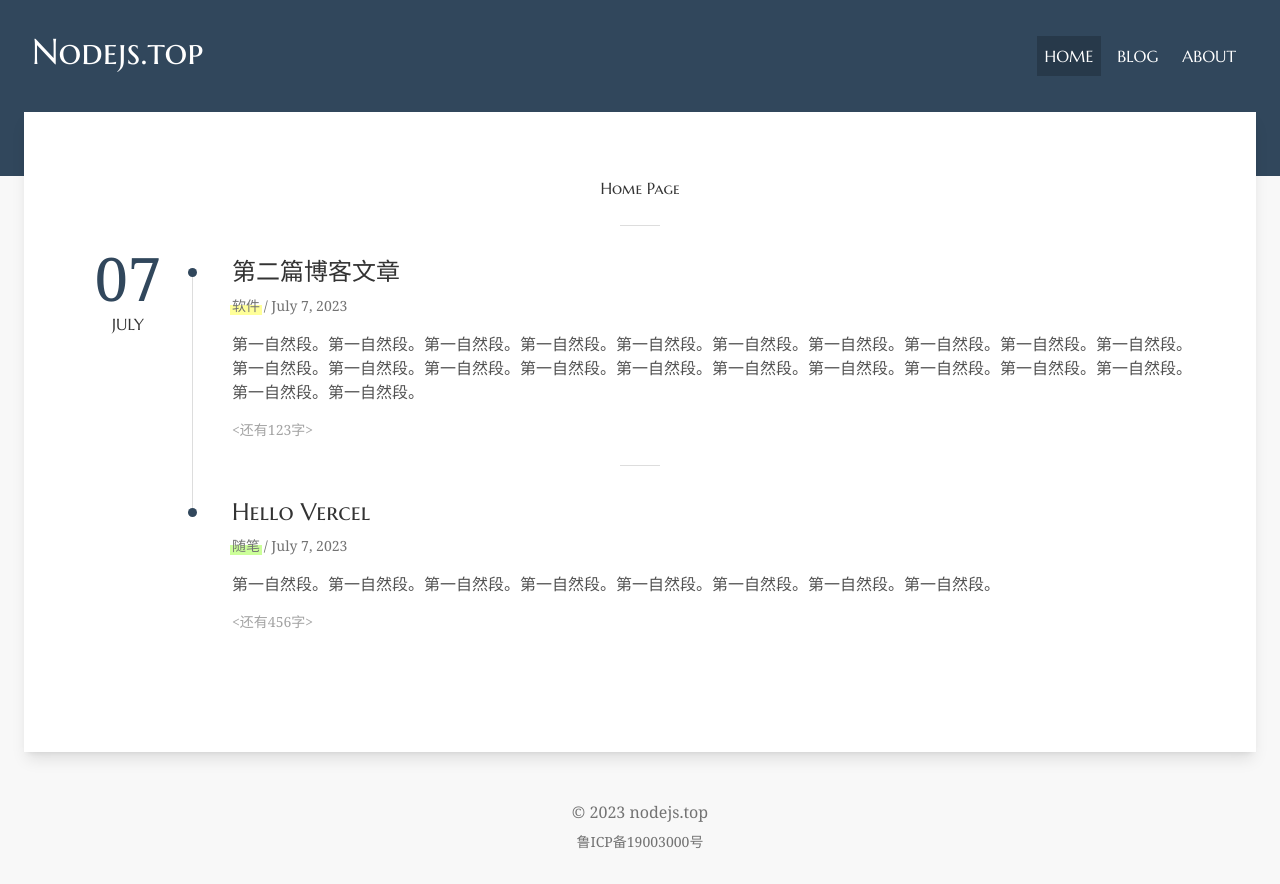
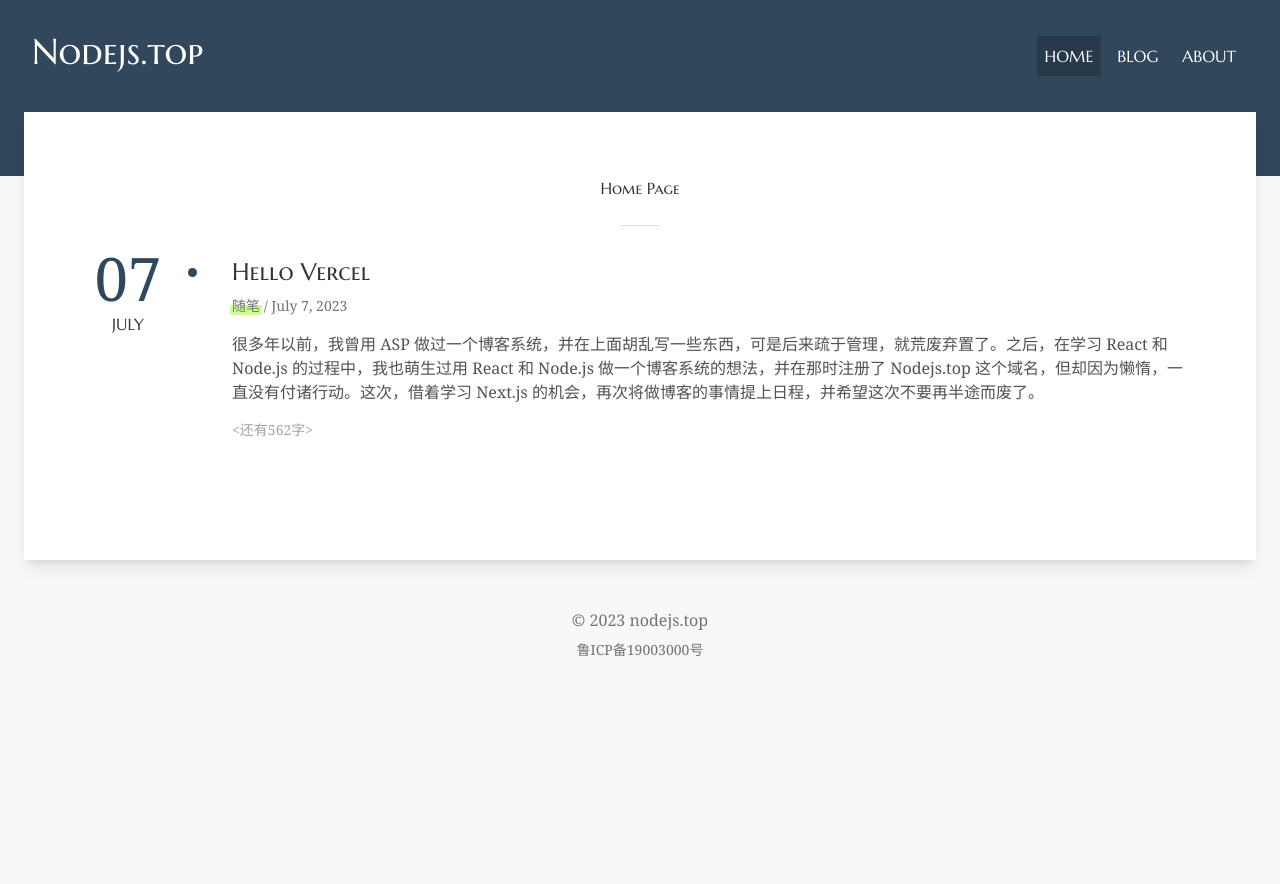
Before and after one commit to billginger/nodejs.top, a Next.js app: page / in a window 1280 px wide. After the commit the page ends 800 px from the top, so only its background shows below. Built offline with nearby package versions, Linux system fonts and the light colour scheme.

Commit message:
Update home page

```diff
--- a/app/page.js
+++ b/app/page.js
@@ -1,43 +1,39 @@
 import Link from 'next/link'
+import getPosts from '../lib/posts'
 import PageTitle from './components/page-title'
 import Category from './components/category'
 import './page.css'
 
-const Home = () => (
+const Home = () => {
+  // TODO: 只读取最新的 10 篇，点击“Load More”按钮加载更多
+  const posts = getPosts()
+  return (
     <>
       <PageTitle>Home Page</PageTitle>
-    <div className="blog-summary relative pb-14 sm:pl-36">
+      {posts.map(({ date, slug, dateDay, dateMonth, title, category, dateFull, summary, wordsLeft }, index) => (
+        <div className="blog-summary relative pb-14 sm:pl-36" key={slug}>
           <div className="absolute -top-2 left-0 w-20 h-full text-center hidden sm:block">
-        <div className="text-6xl text-[--theme-color]">07</div>
-        <div className="mt-1 font-[MarcellusSC]">JULY</div>
+            {index > 0 && posts[index - 1].date == date ? '' : (
+              <>
+                <div className="text-6xl text-[--theme-color]">{dateDay}</div>
+                <div className="mt-1 font-[MarcellusSC]">{dateMonth}</div>
+              </>
+            )}
           </div>
           <h2 className="text-2xl font-[MarcellusSC]">
-        <Link className="hover:text-[--theme-color]" href="/blog/2023-07-07/second-blog-post">第二篇博客文章</Link>
+            <Link className="hover:text-[--theme-color]" href={`/blog/${date}/${slug}`}>{title}</Link>
           </h2>
           <div className="text-sm text-neutral-500 mt-2 mb-4">
-        <Category>软件</Category> / July 7, 2023
+            <Category>{category}</Category> / {dateFull}
           </div>
           <div className="text-neutral-600">
-        <p>第一自然段。第一自然段。第一自然段。第一自然段。第一自然段。第一自然段。第一自然段。第一自然段。第一自然段。第一自然段。
-          第一自然段。第一自然段。第一自然段。第一自然段。第一自然段。第一自然段。第一自然段。第一自然段。第一自然段。第一自然段。
-          第一自然段。第一自然段。</p>
+            <p>{summary}</p>
           </div>
-      <div className="text-sm text-neutral-400">&lt;还有123字&gt;</div>
+          <div className="text-sm text-neutral-400">&lt;还有{wordsLeft}字&gt;</div>
         </div>
-    <div className="blog-summary relative pb-14 sm:pl-36">
-      <div className="absolute -top-2 left-0 w-20 h-full text-center hidden sm:block" />
-      <h2 className="text-2xl font-[MarcellusSC]">
-        <Link className="hover:text-[--theme-color]" href="/blog/2023-07-07/hello-vercel">Hello Vercel</Link>
-      </h2>
-      <div className="text-sm text-neutral-500 mt-2 mb-4">
-        <Category>随笔</Category> / July 7, 2023
-      </div>
-      <div className="text-neutral-600">
-        <p>第一自然段。第一自然段。第一自然段。第一自然段。第一自然段。第一自然段。第一自然段。第一自然段。</p>
-      </div>
-      <div className="text-sm text-neutral-400">&lt;还有456字&gt;</div>
-    </div>
+      ))}
     </>
   )
+}
 
 export default Home
```
Lines whose indentation alone changed are shown as unchanged.
